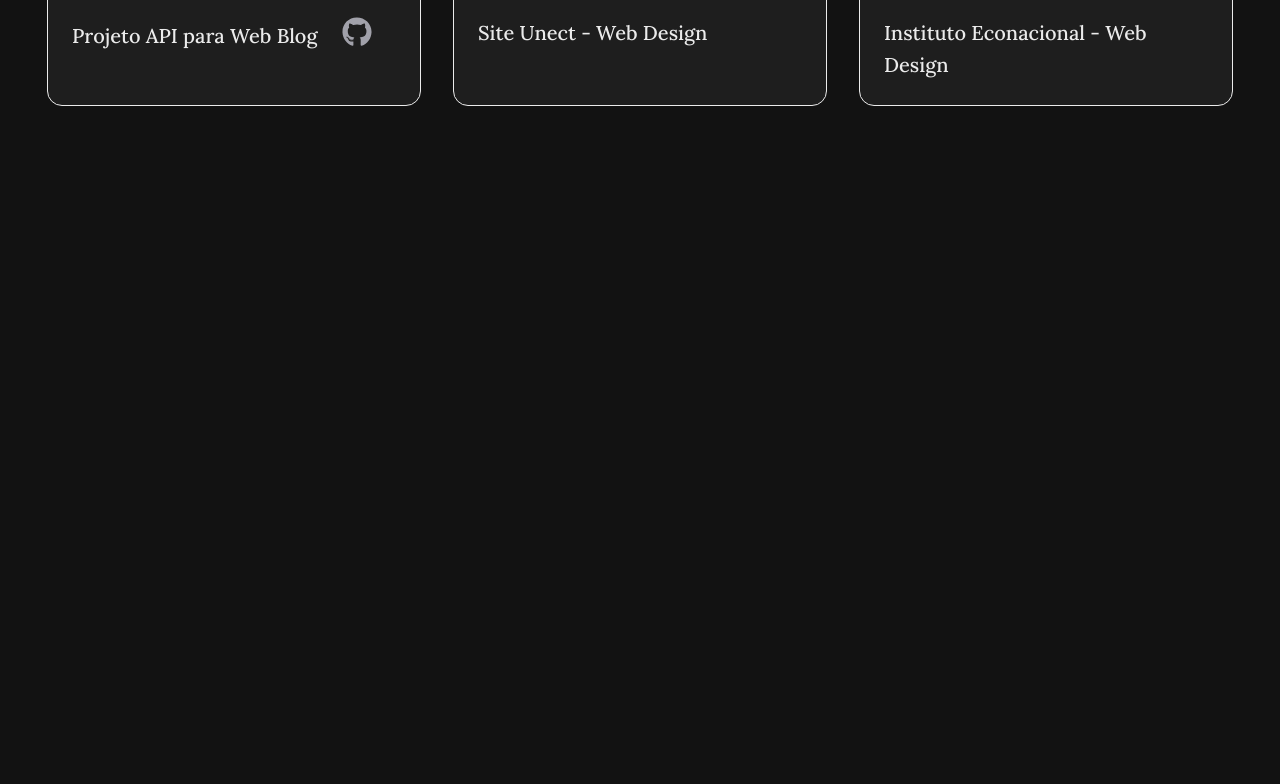
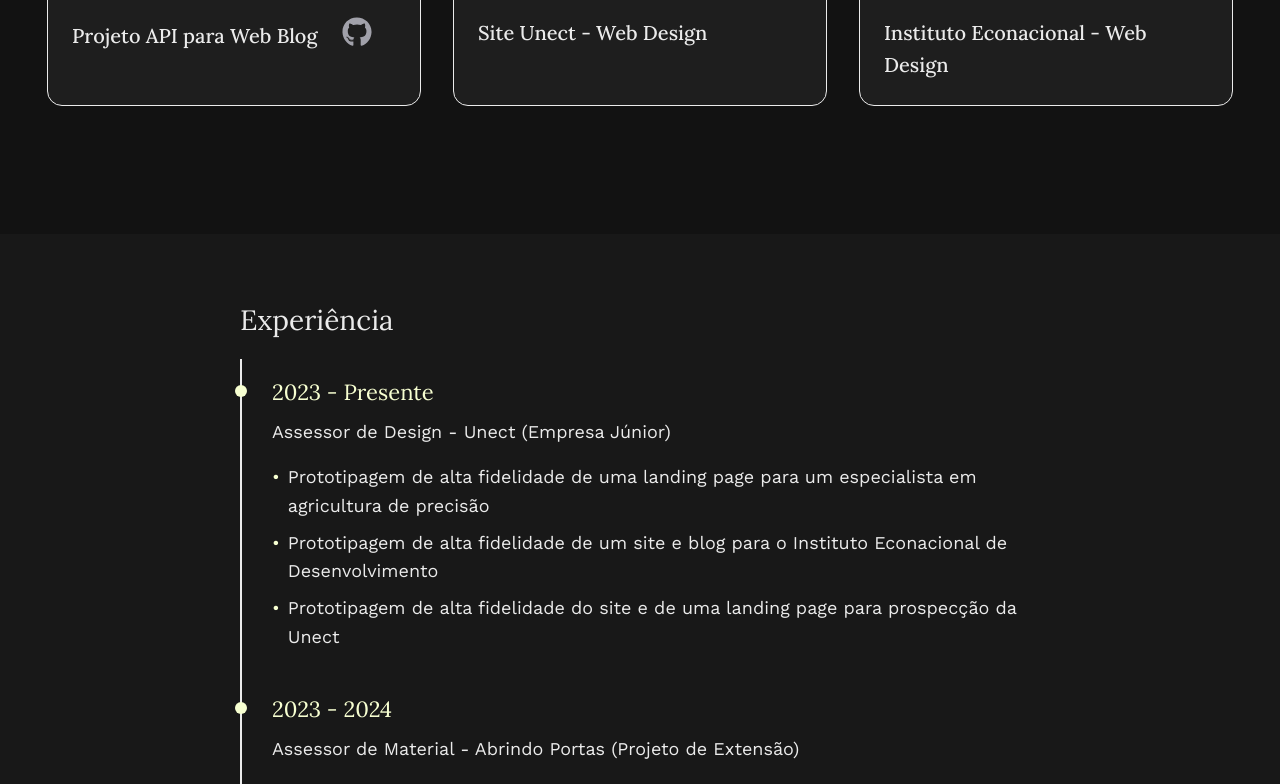
Before and after one commit to MathKodi/personal-website, a React (Vite) app in the folder frontend/: page / in a window 1280 px wide. Shown: the part 2000-2784 px from the top of the page. Before the commit the page ends 2170 px from the top, so only its background shows below. Built offline with nearby package versions, Linux system fonts and the light colour scheme.

Commit message:
feat: add experience component + fix css

```diff
--- a/frontend/src/App.css
+++ b/frontend/src/App.css
@@ -4,11 +4,9 @@
   }
 
   .skills-container {
-    display: grid;
-    grid-template-columns: 0.51fr 0.35fr;;
     padding:0;
-    margin-left: 365px;
-    max-width: 1400px;
+    max-width: 1200px;
+    display: flex;
   }
 
   .background-container {
--- a/frontend/src/App.jsx
+++ b/frontend/src/App.jsx
@@ -6,6 +6,7 @@
 import Languages from './components/Languages/Languages'
 import HardSkills from './components/Skills/HardSkills'
 import Projects from './components/Projects/Projects'
+import Experience from './components/Experience/Experience'
 function App() {
   const [count, setCount] = useState(0)
 
@@ -20,6 +21,9 @@
         </div>
         <HardSkills />
         <Projects />
+        <div className='background-container'>
+          <Experience />
+        </div>
       </main>
     </div>
   )
--- a/frontend/src/components/Experience/Experience.css
+++ b/frontend/src/components/Experience/Experience.css
@@ -0,0 +1,81 @@
+.experience-section {
+    max-width: 800px;
+    margin: 0 auto;
+  }
+
+  .timeline {
+    position: relative;
+    padding: 1rem 0;
+  }
+
+  .timeline::before {
+    content: '';
+    position: absolute;
+    left: 0;
+    top: 0;
+    height: 100%;
+    width: 2px;
+    background-color: var(--border-color);
+  }
+
+  .timeline-item {
+    position: relative;
+    padding-left: 2rem;
+    margin-bottom: 2.5rem;
+  }
+
+  .timeline-item:last-child {
+    margin-bottom: 0;
+  }
+
+  .timeline-date {
+    font-family: var(--h3-font-family);
+    font-size: 1.375rem;
+    font-weight: 400;
+    margin-bottom: 0.5rem;
+    color: var(--primary-color);
+  }
+
+  .timeline-role {
+    font-family: var(--text-font-family);
+    font-size: var(--text-font-size);
+    font-weight: 400;
+    color: var(--text-color);
+    margin-bottom: 1rem;
+  }
+
+  .timeline-responsibilities {
+    color: var(--text-secondary);
+  }
+
+  .timeline-responsibilities li {
+    font-family: var(--text-font-family);
+    font-size: var(--text-font-size);
+    font-weight: 400;
+    color: var(--text-color);
+    margin-bottom: 0.5rem;
+    display: flex;
+
+  }
+
+  .bullet {
+    color: var(--primary-color);
+    margin-right: 0.5rem;
+  }
+
+  .timeline-item::before {
+    content: '';
+    position: absolute;
+    left: -5px;
+    top: 10px;
+    width: 12px;
+    height: 12px;
+    border-radius: 50%;
+    background-color: var(--primary-color);
+  }
+
+  @media (max-width: 768px) {
+    .timeline-item {
+      padding-left: 1.5rem;
+    }
+  }
--- a/frontend/src/components/Experience/Experience.jsx
+++ b/frontend/src/components/Experience/Experience.jsx
@@ -0,0 +1,51 @@
+import React from 'react';
+import './Experience.css';
+
+const Experience = () => {
+  const experiences = [
+    {
+      period: "2023 - Presente",
+      company: "Unect (Empresa Júnior)",
+      role: "Assessor de Design",
+      responsibilities: [
+        "Prototipagem de alta fidelidade de uma landing page para um especialista em agricultura de precisão",
+        "Prototipagem de alta fidelidade de um site e blog para o Instituto Econacional de Desenvolvimento",
+        "Prototipagem de alta fidelidade do site e de uma landing page para prospecção da Unect"
+      ]
+    },
+    {
+      period: "2023 - 2024",
+      company: "Abrindo Portas (Projeto de Extensão)",
+      role: "Assessor de Material",
+      responsibilities: [
+        "Criação de exercícios criativos e tradicionais e provas em inglês para os alunos do projeto"
+      ]
+    }
+  ];
+
+  return (
+    <section className="experience-section">
+      <h2 className="section-title">Experiência</h2>
+
+      <div className="timeline">
+        {experiences.map((exp, index) => (
+          <div key={index} className="timeline-item">
+            <div className="timeline-date">{exp.period}</div>
+            <div className="timeline-content">
+              <h3 className="timeline-role">{exp.role} - {exp.company}</h3>
+              <ul className="timeline-responsibilities">
+                {exp.responsibilities.map((responsibility, idx) => (
+                  <li key={idx}>
+                    <span className="bullet">•</span>{responsibility}
+                  </li>
+                ))}
+              </ul>
+            </div>
+          </div>
+        ))}
+      </div>
+    </section>
+  );
+};
+
+export default Experience;
--- a/frontend/src/components/Languages/Languages.css
+++ b/frontend/src/components/Languages/Languages.css
@@ -4,6 +4,7 @@
     padding: 1.25rem;
     height: 250px;
     border: 1px solid var(--border-color);
+    width:425px;
   }
 
   .languages-grid {
--- a/frontend/src/components/Skills/Skills.css
+++ b/frontend/src/components/Skills/Skills.css
@@ -6,6 +6,7 @@
     border-radius: var(--border-radius);
     padding: 1.25rem;
     height: 380px;
+    width: 700px;
     border: 1px solid var(--border-color);
   }
 
```
Also changed, not shown: frontend/src/components/UI/Badge.jsx (deleted), frontend/src/components/UI/Button.jsx (deleted).
